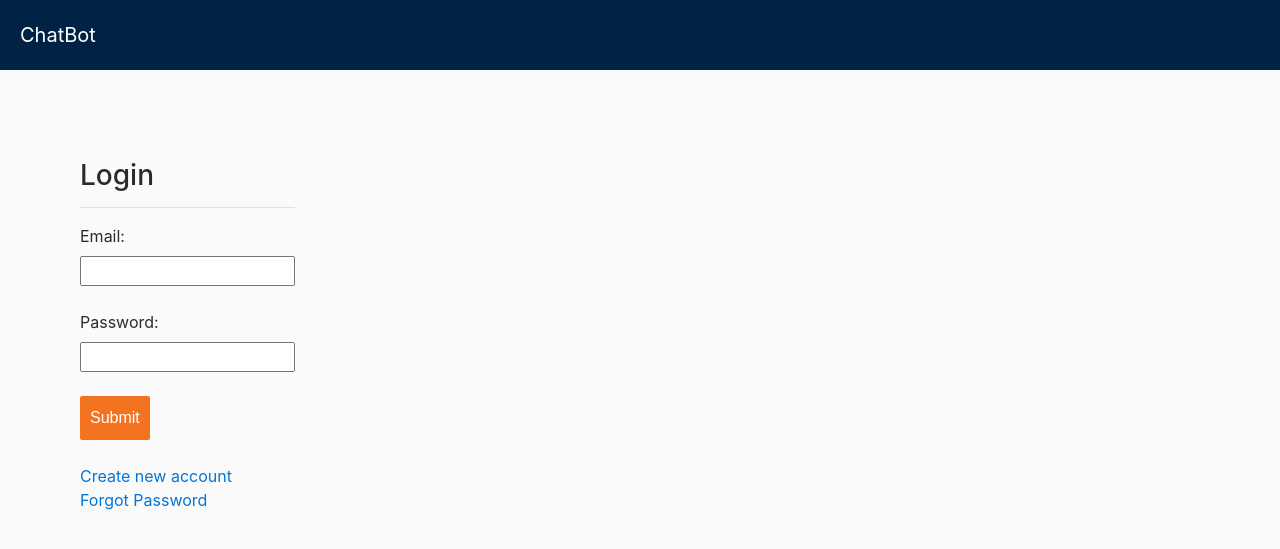
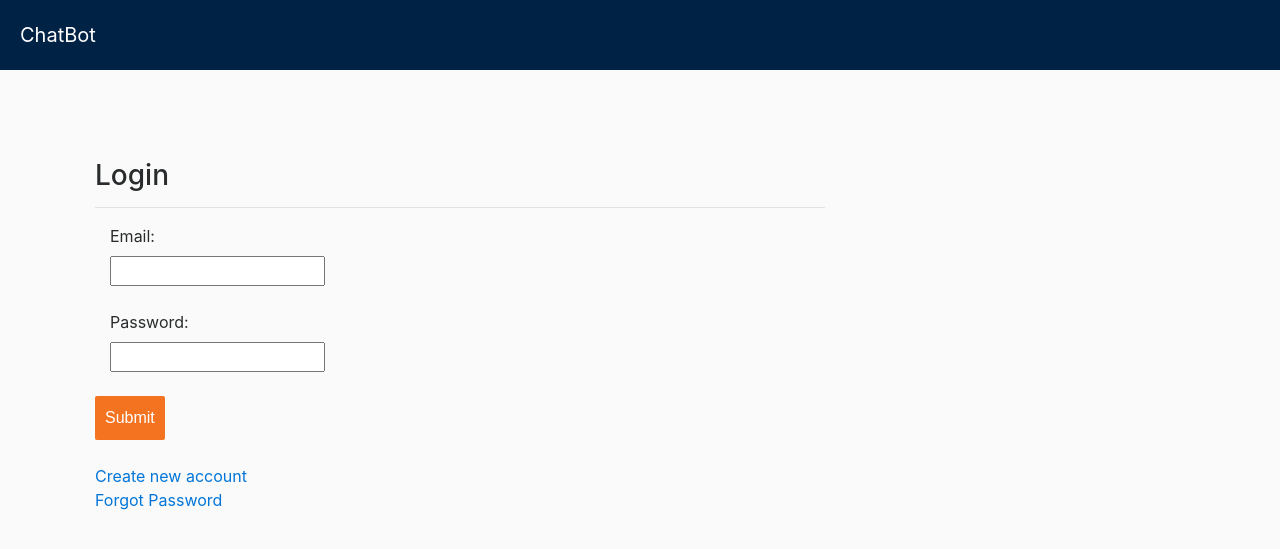
Before and after one commit to Fromalaska49/DunderMifflin-ChatBot, a Django app: page /login in a window 1280 px wide. Shown: the top 549 px of the page. Run offline with Django 3.2, Linux system fonts and the light colour scheme; parts of the project's set-up code (start-up, migrations or seed data) failed here and were passed over; some libraries are stand-ins or nearby versions.

Commit message:
Refactoring
Fixed indentation and bootstrap classes

```diff
--- a/templates/admin/login.html
+++ b/templates/admin/login.html
@@ -8,16 +8,30 @@
     </style>
     <div class="container">
     <div class="row">
-        <div id="login-div" class="col-s-8 spaced">
-            <h3>Login</h3>
+        <div id="login-div" class="col-sm-8 spaced">
+            <h3>
+                Login
+            </h3>
             <hr>
             <form method="post" class="form fv-form fv-form-bootstrap" action="/login">
                 {% csrf_token %}
-            <div class="col-s-4"><label for="email">Email:</label></div>
-            <div class="col-s-8"><input id="email" name="EMAIL"></div>
+                <div class="col-sm-4">
+                    <label for="email">
+                        Email:
+                    </label>
+                </div>
+                <div class="col-sm-8">
+                    <input id="email" name="EMAIL">
+                </div>
                 <br>
-            <div class="col-s-4"><label for="password">Password:</label></div>
-            <div class="col-s-8"><input id="password" name="PASSWORD"></div>
+                <div class="col-sm-4">
+                    <label for="password">
+                        Password:
+                    </label>
+                </div>
+                <div class="col-sm-8">
+                    <input id="password" name="PASSWORD">
+                </div>
                 <br>
                 <input type="submit">
             </form>
@@ -27,13 +41,15 @@
             <a href="#" onclick="changePW(false)">Forgot Password</a>
             </div>
 
-        <div id="change-div" class="col-s-8 spaced">
-            <h3>Change Password</h3>
+            <div id="change-div" class="col-sm-8 spaced">
+                <h3>
+                    Change Password
+                </h3>
                 <hr>
                 <form method="post" action="/requestchange">
                 {% csrf_token %}
-                <div class="col-s-4"><label for="email-change">Email:</label></div>
-                <div class="col-s-8"><input id="email-change" name="EMAIL"></div>
+                    <div class="col-sm-4"><label for="email-change">Email:</label></div>
+                    <div class="col-sm-8"><input id="email-change" name="EMAIL"></div>
                     <input type="hidden" name="CHANGE_TYPE" value="PASSWORD"><br>
                     <input type="submit">
                 </form>
@@ -45,7 +61,7 @@
 
         </div>
     </div>
-<script>
+    <script type="text/javascript">
         function changePW(vis) {
             if(vis) {
                 document.getElementById("change-div").setAttribute("style", "display: none;");
```
Also changed, not shown: templates/registration/registration.html (indentation only). Lines whose indentation alone changed are shown as unchanged.
